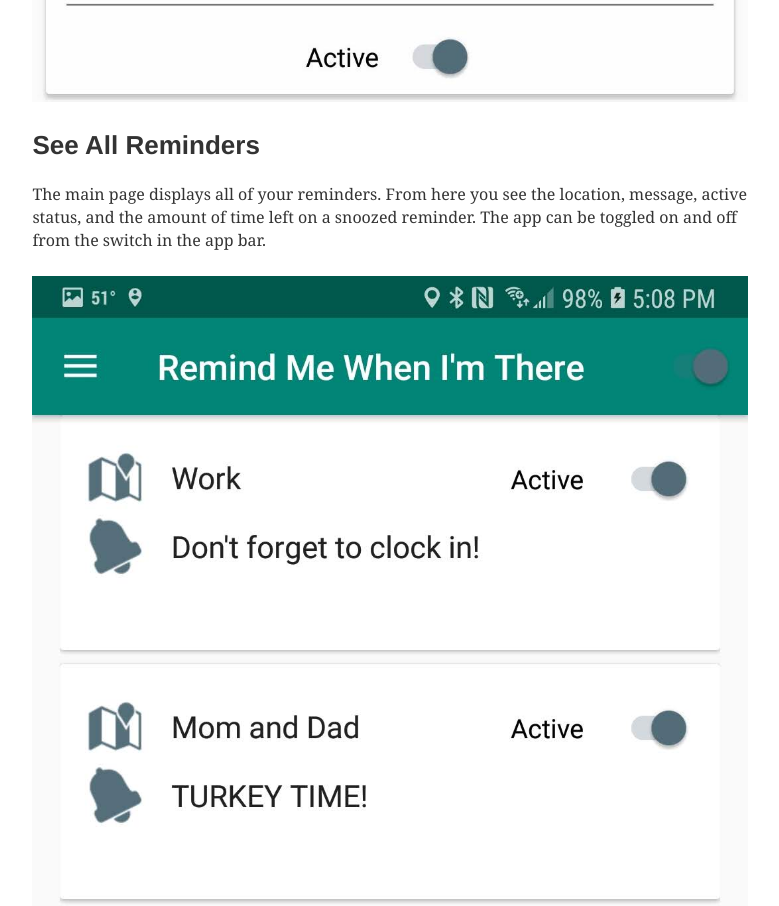
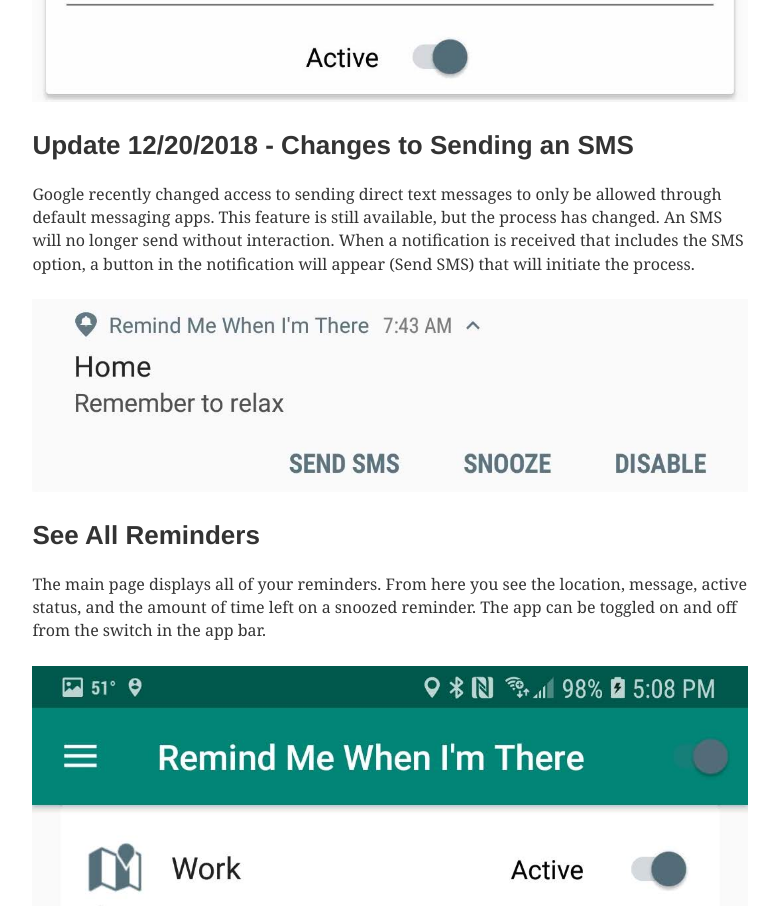
Before and after one commit to emeraldjava/MyGatsbyBlog, a Gatsby site: page /android/i-built-this/2018/11/25/remind-me-when-i-get-there in a window 1280 px wide. Shown: the part 5460-6366 px from the top of the page, without its empty margins (250-1029 px from the left). Built offline with nearby package versions, Linux system fonts and the light colour scheme; Gatsby itself is replaced by a stand-in of ours; some packages are replaced by stand-ins of ours.

Commit message:
Update Remind me post - sms policy

```diff
--- a/src/content/2018-11-25-remind-me-when-i-get-there.md
+++ b/src/content/2018-11-25-remind-me-when-i-get-there.md
@@ -53,6 +53,12 @@ Optionally, select contacts to send a message to when the reminder is triggered.
 
 ![Remind me when I'm there sms view](../images/remindme-sms-window-cropped.jpg)
 
+## Update 12/20/2018 - Changes to Sending an SMS
+
+Google recently changed access to sending direct text messages to only be allowed through default messaging apps. This feature is still available, but the process has changed. An SMS will no longer send without interaction. When a notification is received that includes the SMS option, a button in the notification will appear (Send SMS) that will initiate the process.
+
+![Remind me when I'm there Reminder Notification](../images/remindme_sms_notification.jpg)
+
 ## See All Reminders
 
 The main page displays all of your reminders.
```
Also changed, not shown: src/images/remindme_sms_notification.jpg (added).
